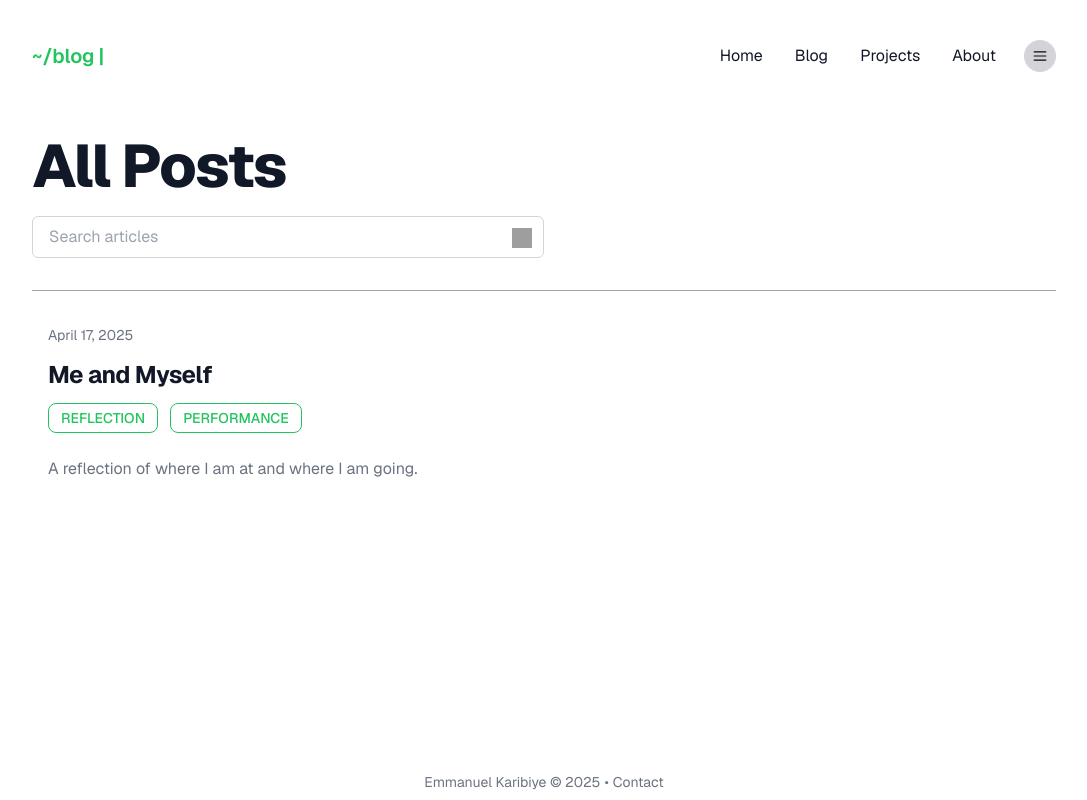
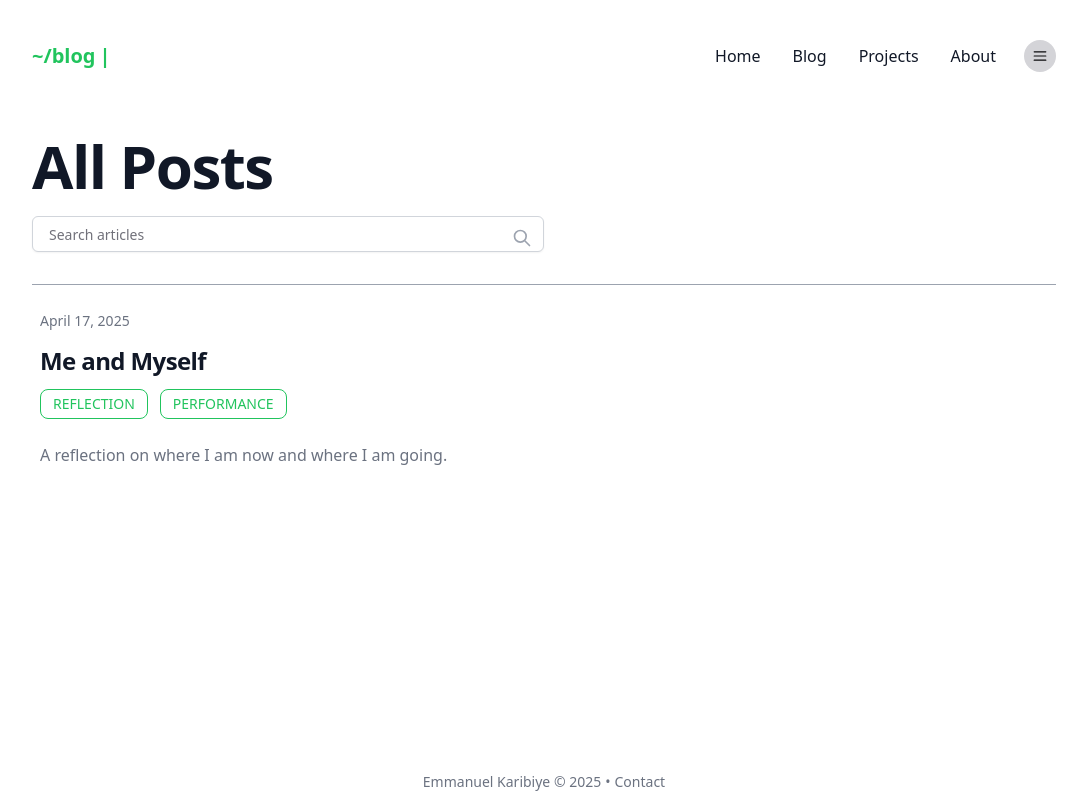
Before and after one commit to dlegend4000/emmanuel-portolio, a Next.js app: page /blog in a window 1280 px wide. Shown: the whole page, without its empty margins (96-1183 px from the left). Built offline with nearby package versions, Linux system fonts and the light colour scheme; grey boxes are pictures that could not be loaded.

Commit message:
final touches

```diff
--- /dev/null
+++ b/src/app/blog/[slug]/page.tsx
@@ -0,0 +1,109 @@
+import { notFound } from "next/navigation";
+import Link from "next/link";
+import Layout from "@/components/layout";
+import { blogPosts } from "@/content/blog-data";
+
+export function generateStaticParams() {
+  return blogPosts.map((post) => ({
+    slug: post.slug,
+  }));
+}
+
+export default function BlogPost({ params }: { params: { slug: string } }) {
+  const post = blogPosts.find((post) => post.slug === params.slug);
+
+  if (!post) {
+    notFound();
+  }
+
+  return (
+    <Layout>
+      <article>
+        <div className="space-y-2 pb-8 pt-6 md:space-y-5">
+          <nav>
+            <ul className="flex flex-wrap text-sm">
+              <li className="mr-2">
+                <Link href="/" className="text-primary hover:text-gray-600 dark:hover:text-gray-300">
+                  Home
+                </Link>
+              </li>
+              <li className="mr-2">
+                <span className="text-gray-500 dark:text-gray-400">/</span>
+              </li>
+              <li className="mr-2">
+                <Link href="/blog" className="text-primary hover:text-gray-600 dark:hover:text-gray-300">
+                  Blog
+                </Link>
+              </li>
+              <li className="mr-2">
+                <span className="text-gray-500 dark:text-gray-400">/</span>
+              </li>
+              <li>
+                <span className="text-gray-500 dark:text-gray-400">{post.title}</span>
+              </li>
+            </ul>
+          </nav>
+          <h1 className="text-3xl font-extrabold leading-9 tracking-tight text-gray-900 dark:text-gray-100 sm:text-4xl sm:leading-10 md:text-5xl md:leading-14">
+            {post.title}
+          </h1>
+          <div className="flex flex-col items-start justify-between md:flex-row md:items-center">
+            <div className="flex items-center">
+              <time
+                dateTime={post.date}
+                className="text-gray-500 dark:text-gray-400"
+              >
+                {new Date(post.date).toLocaleDateString("en-US", {
+                  year: "numeric",
+                  month: "long",
+                  day: "numeric",
+                })}
+              </time>
+            </div>
+          </div>
+        </div>
+
+        <div className="divide-y divide-gray-200 dark:divide-gray-700">
+          <div className="divide-y divide-gray-200 dark:divide-gray-700 xl:col-span-3">
+            <div className="prose max-w-none pb-8 pt-10 dark:prose-dark">
+              {/* Tags */}
+              <div className="flex flex-wrap">
+                {post.tags.map((tag) => (
+                  <span key={tag} className="blog-tag">
+                    {tag}
+                  </span>
+                ))}
+              </div>
+
+              {/* Content */}
+              <div className="mt-8 text-gray-500 dark:text-gray-400">
+                {post.content?.split("\n").map((paragraph, index) => {
+                  // Skip empty paragraphs from the content template literals
+                  const trimmed = paragraph.trim();
+                  if (!trimmed) return null;
+
+                  // Generate a more unique key than just the index
+                  const contentKey = `${post.slug}-p-${index}-${trimmed.substring(0, 10).replace(/\s+/g, '-')}`;
+
+                  // Handle bullet points
+                  if (trimmed.startsWith("-")) {
+                    return (
+                      <li key={contentKey} className="mt-2">
+                        {trimmed.substring(1).trim()}
+                      </li>
+                    );
+                  }
+
+                  return (
+                    <p key={contentKey} className="mt-4">
+                      {trimmed}
+                    </p>
+                  );
+                })}
+              </div>
+            </div>
+          </div>
+        </div>
+      </article>
+    </Layout>
+  );
+}
--- a/src/app/blog/page.tsx
+++ b/src/app/blog/page.tsx
@@ -1,86 +1,97 @@
+"use client";
+
+import { useState } from "react";
+import Link from "next/link";
 import Layout from "@/components/layout";
-import Image from "next/image";
+import { Input } from "@/components/ui/input";
+import { blogPosts } from "@/content/blog-data";
+import type { BlogPost } from "@/content/blog-data";
 
 export default function BlogPage() {
-  const blogPosts = [
-    {
-      title: "Me and Myself",
-      date: "April 17, 2025",
-      dateTime: "2025-04-11T00:00:00.000Z",
-      slug: "Me-And-Myelf",
-      summary: "A reflection of where I am at and where I am going.",
-      tags: [
-        { name: "reflection", href: "/tags/reflection" },
-        { name: "performance", href: "/tags/performance" },
-      ],
-    },
+  const [searchValue, setSearchValue] = useState("");
 
-  ];
+  // Filter blog posts based on search
+  const filteredBlogPosts = blogPosts.filter((post) => {
+    const searchContent = post.title + post.summary + post.tags.join(" ");
+    return searchContent.toLowerCase().includes(searchValue.toLowerCase());
+  });
 
   return (
     <Layout>
       <div className="mx-auto max-w-6xl divide-y divide-gray-400">
         <div className="space-y-2 pt-6 pb-8 md:space-y-5">
-          <h1 className="text-3xl font-extrabold leading-9 tracking-tight text-gray-900 dark:text-gray-100 sm:text-4xl sm:leading-10 md:text-6xl md:leading-14">All Posts</h1>
+          <h1 className="text-3xl font-extrabold leading-9 tracking-tight text-gray-900 dark:text-gray-100 sm:text-4xl sm:leading-10 md:text-6xl md:leading-14">
+            All Posts
+          </h1>
           <div className="relative max-w-lg">
-            <input
+            <Input
               aria-label="Search articles"
               type="text"
               placeholder="Search articles"
-              className="block w-full rounded-md border border-gray-300 bg-white px-4 py-2 text-gray-900 focus:border-primary focus:ring-primary dark:border-gray-900 dark:bg-gray-800 dark:text-gray-100"
+              onChange={(e) => setSearchValue(e.target.value)}
+              className="block w-full rounded-md border border-gray-300 bg-white px-4 py-2 text-gray-900 focus:border-primary focus:ring-primary dark:border-gray-900 dark:bg-gray-800 dark:text-gray-100 dark:focus:border-primary"
             />
-            <div className="absolute right-3 top-3">
-              <Image
-                src="https://ext.same-assets.com/2885283772/2538904567.svg"
-                alt="search"
-                width={20}
-                height={20}
-                className="h-5 w-5 text-gray-400 dark:text-gray-300"
+            <svg
+              className="absolute right-3 top-3 h-5 w-5 text-gray-400 dark:text-gray-300"
+              xmlns="http://www.w3.org/2000/svg"
+              fill="none"
+              viewBox="0 0 24 24"
+              stroke="currentColor"
+            >
+              <path
+                strokeLinecap="round"
+                strokeLinejoin="round"
+                strokeWidth={2}
+                d="M21 21l-6-6m2-5a7 7 0 11-14 0 7 7 0 0114 0z"
               />
-            </div>
+            </svg>
           </div>
         </div>
 
         <ul>
-          {blogPosts.map((post) => (
-            <a
-              key={post.slug}
-              className="group flex bg-transparent bg-opacity-20 px-2 transition duration-100 hover:scale-105 hover:rounded-xl hover:bg-gray-100 dark:hover:bg-gray-800"
-              href={`/blog/${post.slug}`}
-            >
-              <li className="py-6">
-                <article className="space-y-2 bg-transparent bg-opacity-20 p-2 transition duration-200 hover:rounded-xl hover:bg-gray-100 dark:hover:bg-gray-800 xl:grid xl:grid-cols-4 xl:items-baseline xl:space-y-3">
+          {!filteredBlogPosts.length && (
+            <p className="py-4 text-center">No posts found.</p>
+          )}
+
+          {filteredBlogPosts.map((post: BlogPost) => (
+            <li key={post.slug} className="py-6">
+              <Link href={`/blog/${post.slug}`} className="post-container">
+                <article className="space-y-2 xl:grid xl:grid-cols-4 xl:items-baseline xl:space-y-3">
                   <dl>
                     <dd className="text-sm font-normal leading-6 text-gray-500 dark:text-gray-400">
-                      <time dateTime={post.dateTime}>{post.date}</time>
+                      <time dateTime={post.date}>
+                        {new Date(post.date).toLocaleDateString("en-US", {
+                          year: "numeric",
+                          month: "long",
+                          day: "numeric",
+                        })}
+                      </time>
                     </dd>
                   </dl>
                   <div className="space-y-5 xl:col-span-4">
                     <div className="space-y-1">
                       <div>
                         <h2 className="text-2xl font-bold leading-8 tracking-tight">
-                          <a className="text-gray-900 transition duration-500 ease-in-out hover:text-primary dark:text-gray-100 dark:hover:text-primary" href={`/blog/${post.slug}`}>
+                          <span className="text-gray-900 transition duration-500 ease-in-out hover:text-primary dark:text-gray-100 dark:hover:text-primary">
                             {post.title}
-                          </a>
+                          </span>
                         </h2>
                       </div>
                       <div className="flex flex-wrap">
                         {post.tags.map((tag) => (
-                          <a
-                            key={tag.name}
-                            className="mt-2 mr-3 rounded-lg border border-primary py-1 px-3 text-sm font-medium uppercase text-primary transition duration-500 ease-in-out hover:bg-primary hover:text-gray-100 dark:hover:text-gray-900"
-                            href={tag.href}
-                          >
-                            {tag.name}
-                          </a>
+                          <span key={tag} className="blog-tag">
+                            {tag}
+                          </span>
                         ))}
                       </div>
-                      <div className="prose max-w-none pt-5 text-gray-500 dark:text-gray-400">{post.summary}</div>
+                      <div className="prose max-w-none pt-5 text-gray-500 dark:text-gray-400">
+                        {post.summary}
+                      </div>
                     </div>
                   </div>
                 </article>
-              </li>
-            </a>
+              </Link>
+            </li>
           ))}
         </ul>
       </div>
--- a/src/app/globals.css
+++ b/src/app/globals.css
@@ -10,7 +10,7 @@
     --card-foreground: 240 10% 3.9%;
     --popover: 0 0% 100%;
     --popover-foreground: 240 10% 3.9%;
-    --primary: 142 71% 45%; /* Pink color - #b75186 converted to HSL */
+    --primary: 142 71% 45%; /* green color - #b75186 converted to HSL */
     --primary-foreground: 0 0% 98%;
     --secondary: 240 4.8% 95.9%;
     --secondary-foreground: 240 5.9% 10%;
@@ -61,32 +61,52 @@
     @apply border-border;
   }
   body {
-    @apply bg-background text-foreground;
-    font-family: var(--font-geist-sans);
+    @apply bg-background text-foreground antialiased;
   }
-  code, pre, .terminal-text {
-    font-family: var(--font-geist-mono);
+  h1, h2, h3, h4, h5, h6 {
+    @apply font-bold tracking-tight;
   }
 }
 
 @layer components {
+  /* special underlines for links */
   .link-underline {
-    @apply relative;
+    @apply hover:text-primary transition-colors duration-200;
   }
 
-  .link-underline:after {
-    @apply absolute left-0 -bottom-1 h-0.5 w-full origin-bottom-right scale-x-0 bg-primary transition-transform duration-300 ease-in-out content-[""];
+  /* Tag styling for blog posts */
+  .blog-tag {
+    @apply mt-2 mr-3 rounded-lg border border-primary py-1 px-3 text-sm font-medium uppercase text-primary
+    transition duration-500 ease-in-out hover:bg-primary hover:text-white;
   }
 
-  .link-underline:hover:after {
-    @apply origin-bottom-left scale-x-100;
-  }
-
-  .special-underline {
-    @apply border-b border-dashed border-primary text-primary;
-  }
-
-  .special-underline:hover {
-    @apply border-b-0 bg-primary text-white;
+  /* Blog post hover effect */
+  .blog-post-card {
+    @apply bg-transparent bg-opacity-20 transition duration-200 hover:rounded-xl hover:bg-gray-100 dark:hover:bg-gray-800 p-2;
   }
 }
+
+/* group hover scale effect - using direct class instead of @apply */
+.post-container {
+  display: flex;
+  background-color: transparent;
+  background-opacity: 0.2;
+  padding-left: 0.5rem;
+  padding-right: 0.5rem;
+  transition-duration: 100ms;
+}
+
+/* Removed @apply group here */
+.post-container:hover {
+  --tw-scale-x: 1.05;
+  --tw-scale-y: 1.05;
+  transform: translate(var(--tw-translate-x), var(--tw-translate-y)) rotate(var(--tw-rotate)) skewX(var(--tw-skew-x)) skewY(var(--tw-skew-y)) scaleX(var(--tw-scale-x)) scaleY(var(--tw-scale-y));
+  border-radius: 0.75rem; /* rounded-xl */
+  --tw-bg-opacity: 1;
+  background-color: rgb(243 244 246 / var(--tw-bg-opacity)); /* bg-gray-100 */
+}
+
+.dark .post-container:hover {
+  --tw-bg-opacity: 1;
+  background-color: rgb(31 41 55 / var(--tw-bg-opacity)); /* dark:bg-gray-800 */
+}
--- a/src/app/page.tsx
+++ b/src/app/page.tsx
@@ -1,8 +1,12 @@
 import Layout from "@/components/layout";
 import Link from "next/link";
 import Image from "next/image";
+import { blogPosts } from "@/content/blog-data";
 
 export default function Home() {
+
+    // Get the latest 3 blog posts
+    const latestPosts = blogPosts.slice(0, 3);
   return (
     <Layout>
       <div>
@@ -38,38 +42,58 @@ export default function Home() {
           </div>
         </div>
 
-        <h2 className="flex pb-6 text-3xl font-extrabold tracking-tight text-gray-900 dark:text-gray-100 sm:text-3xl md:text-5xl">Latest</h2>
+        {/* Latest Posts Section */}
+        <h2 className="flex pb-6 text-3xl font-extrabold tracking-tight text-gray-900 dark:text-gray-100 sm:text-3xl md:text-5xl">
+          Latest
+        </h2>
 
-        {/* Blog section remains unchanged */}
         <ul>
-          <a className="group flex bg-transparent bg-opacity-20 px-2 transition duration-100 hover:scale-105 hover:rounded-xl hover:bg-gray-100 dark:hover:bg-gray-800" href="/blog/Flow-And-Self">
-            <li className="py-6">
+          {latestPosts.map((post) => (
+            <li key={post.slug} className="py-6">
+              <Link href={`/blog/${post.slug}`}>
                 <article>
-                <div className="space-y-2 bg-transparent bg-opacity-20 p-2 transition duration-200 hover:rounded-xl hover:bg-gray-100 dark:hover:bg-gray-800 xl:grid xl:grid-cols-4 xl:items-baseline xl:space-y-0">
+                  <div className="blog-post-card xl:grid xl:grid-cols-4 xl:items-baseline xl:space-y-0">
                     <dl>
                       <dt className="sr-only">Published on</dt>
                       <dd className="text-sm font-normal leading-6 text-gray-500 dark:text-gray-400">
-                      <time dateTime="2025-04-11T00:00:00.000Z">April 12, 2025</time>
+                        <time dateTime={post.date}>
+                          {new Date(post.date).toLocaleDateString("en-US", {
+                            year: "numeric",
+                            month: "long",
+                            day: "numeric",
+                          })}
+                        </time>
                       </dd>
                     </dl>
                     <div className="space-y-5 xl:col-span-4">
                       <div className="space-y-1">
                         <div>
                           <h2 className="text-2xl font-bold leading-8 tracking-tight">
-                          <a className="text-gray-900 transition duration-500 ease-in-out hover:text-primary dark:text-gray-100 dark:hover:text-primary" href="/blog/Flow-And-Self">Me and Myself</a>
+                            <span className="text-gray-900 transition duration-500 ease-in-out hover:text-primary dark:text-gray-100 dark:hover:text-primary">
+                              {post.title}
+                            </span>
                           </h2>
                         </div>
                         <div className="flex flex-wrap">
-                        <a className="mt-2 mr-3 rounded-lg border border-primary py-1 px-3 text-sm font-medium uppercase text-primary transition duration-500 ease-in-out hover:bg-primary hover:text-gray-100 dark:hover:text-gray-900" href="/tags/reflection">reflection</a>
-                        <a className="mt-2 mr-3 rounded-lg border border-primary py-1 px-3 text-sm font-medium uppercase text-primary transition duration-500 ease-in-out hover:bg-primary hover:text-gray-100 dark:hover:text-gray-900" href="/tags/performance">performance</a>
+                          {post.tags.map((tag) => (
+                            <span
+                              key={tag}
+                              className="blog-tag"
+                            >
+                              {tag}
+                            </span>
+                          ))}
                         </div>
-                      <div className="prose max-w-none pt-5 text-gray-500 dark:text-gray-400">A personal website.</div>
+                        <div className="prose max-w-none pt-5 text-gray-500 dark:text-gray-400">
+                          {post.summary}
+                        </div>
                       </div>
                     </div>
                   </div>
                 </article>
+              </Link>
             </li>
-          </a>
+          ))}
         </ul>
         <div className="flex justify-end pt-5 text-lg font-normal leading-6">
           <a className="special-underline text-primary hover:text-gray-100 hover:no-underline dark:text-primary hover:dark:text-gray-100" aria-label="all posts" href="/blog">All Posts →</a>
--- /dev/null
+++ b/src/components/ui/input.tsx
@@ -0,0 +1,22 @@
+import * as React from "react"
+
+import { cn } from "@/lib/utils"
+
+const Input = React.forwardRef<HTMLInputElement, React.ComponentProps<"input">>(
+  ({ className, type, ...props }, ref) => {
+    return (
+      <input
+        type={type}
+        className={cn(
+          "flex h-9 w-full rounded-md border border-input bg-transparent px-3 py-1 text-base shadow-sm transition-colors file:border-0 file:bg-transparent file:text-sm file:font-medium file:text-foreground placeholder:text-muted-foreground focus-visible:outline-none focus-visible:ring-1 focus-visible:ring-ring disabled:cursor-not-allowed disabled:opacity-50 md:text-sm",
+          className
+        )}
+        ref={ref}
+        {...props}
+      />
+    )
+  }
+)
+Input.displayName = "Input"
+
+export { Input }
--- /dev/null
+++ b/src/content/blog-data.ts
@@ -0,0 +1,27 @@
+export interface BlogPost {
+    title: string;
+    date: string;
+    slug: string;
+    tags: string[];
+    summary: string;
+    content?: string;
+  }
+
+  export const blogPosts: BlogPost[] = [
+    {
+      title: "Me and Myself",
+      date: "2025-04-17",
+      slug: "Me-And-Myself",
+      tags: ["REFLECTION", "PERFORMANCE"],
+      summary: "A reflection on where I am now and where I am going.",
+      content: `
+        It’s a quiet evening, the kind where thoughts run deeper than usual. The kind where “me” and “myself” sit across from each other and talk about the journey so far.
+A few years ago, we chose the path of gears and gradients, of thermodynamics and tensile stress. Mechanical Engineering. A discipline grounded in logic, defined by motion. And though we walked it with pride, another rhythm played quietly in the background: the click of a keyboard, the soft hum of a terminal window, the satisfaction of solving problems not with spanners, but with syntax.
+Now, as final year exams loom on the horizon like the last mountain in a long trek, there’s a strange calm. Not because the road was easy but because the next chapter feels true.
+This summer, we begin again but not from scratch. From intention.
+We’ll write code not to finish an assignment or solely to pass an interview, but to understand. To build. To break. To rebuild.
+
+      `,
+    },
+
+  ];
```
Lines whose indentation alone changed are shown as unchanged.
